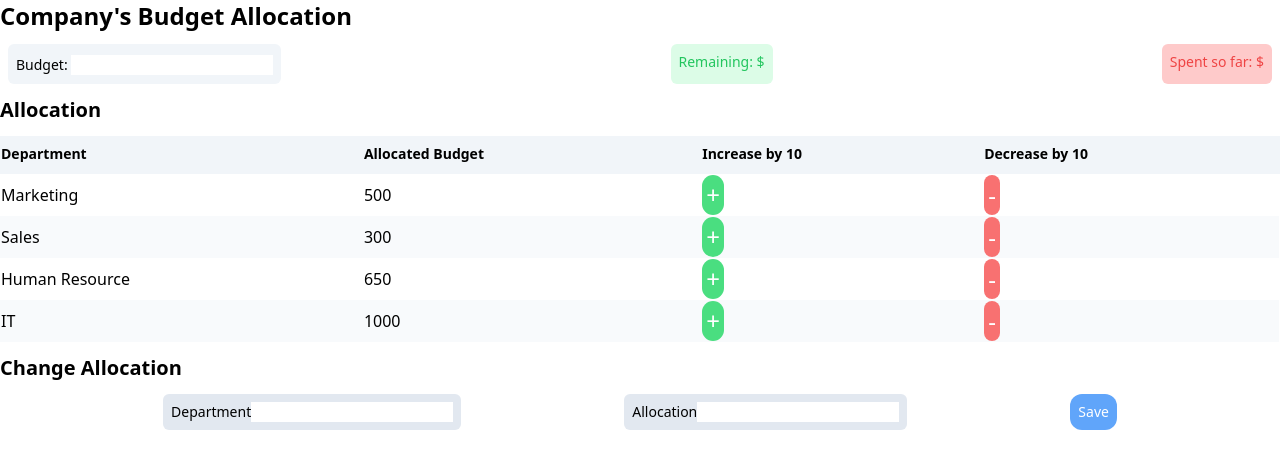
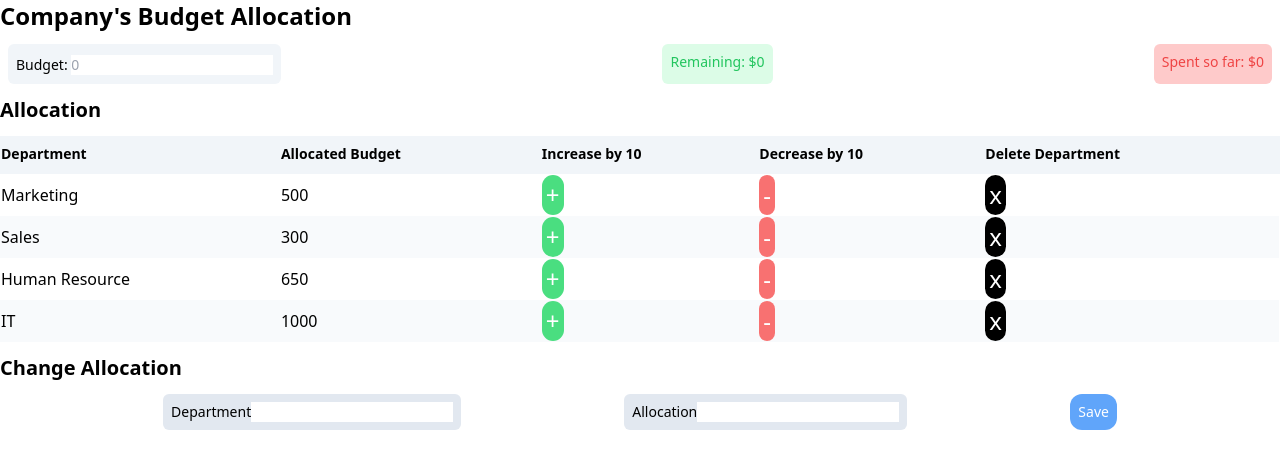
Before and after one commit to Unomars4/company-budget-allocator, a React app: page / in a window 1280 px wide. Shown: the top 468 px of the page. Built offline with nearby package versions, Linux system fonts and the light colour scheme; the HTML template or start-up script is replaced by a standard one.

Commit message:
add delete column to table

```diff
--- a/src/App.tsx
+++ b/src/App.tsx
@@ -2,20 +2,18 @@ import {useState} from 'react';
 import Allocator from './components/Allocator';
 import ChangeAllocation from './components/ChangeAllocation';
 import TableAllocation from './components/TableAllocation';
-import {Department} from './types';
-import data from "../data/departments";
+
 
 const App = () => {
-    const [allocatedDepartments, setDepartments] = useState<Department[] | undefined>(data);
 
     return (
         <main>
             <h1 className='text-2xl font-bold'>Company's Budget Allocation</h1>
             <Allocator />
             <h3 className='text-xl font-bold mb-3'>Allocation</h3>
-            <TableAllocation departments={allocatedDepartments} />
+            <TableAllocation />
             <h3 className='text-xl font-bold mb-3'>Change Allocation</h3>
-            <ChangeAllocation departments={allocatedDepartments} />
+            <ChangeAllocation />
         </main>
     );
 }
--- a/src/components/Allocator.tsx
+++ b/src/components/Allocator.tsx
@@ -1,20 +1,22 @@
-import {useInputField} from "../hooks";
+import {useBudgetStore} from "../store";
 
 const Allocator = () => {
-    const budgetInput = useInputField('number');
+    const budget = useBudgetStore((state) => state.budget);
+    const spent = useBudgetStore((state) => state.spent);
+
 
     return (
         <section className='flex flex-row justify-between my-3'>
             <article className='p-2 mx-2 rounded-md bg-slate-100 min-w-fit'>
                 <label className='text-sm'>
-                    Budget: <input {...budgetInput} />
+                    Budget: <input type="number" min={0} placeholder="0" onChange={(e) => updateBudget(Number(e.target.value))} />
                 </label>
             </article>
             <article className='p-2 mx-2 rounded-md bg-green-100 min-w-fit'>
-                <p className='text-green-500 text-sm'>Remaining: ${budgetInput.value} </p>
+                <p className='text-green-500 text-sm'>Remaining: ${budget} </p>
             </article>
             <article className='p-2 mx-2 rounded-md bg-red-200 min-w-fit'>
-                <p className='text-red-500 text-sm'>Spent so far: $</p>
+                <p className='text-red-500 text-sm'>Spent so far: ${spent}</p>
             </article>
         </section>
     )
--- a/src/components/ChangeAllocation.tsx
+++ b/src/components/ChangeAllocation.tsx
@@ -1,6 +1,8 @@
+import {useBudgetStore} from "../store";
 import {Department} from "../types";
 
-const ChangeAllocation = ({departments}: {departments: Department[] | undefined}) => {
+const ChangeAllocation = () => {
+    const departments: Department[] = useBudgetStore((state) => state.data);
 
     const saveAllocation = (event: React.SyntheticEvent) => {
         event.preventDefault();
--- a/src/components/TableAllocation.tsx
+++ b/src/components/TableAllocation.tsx
@@ -1,6 +1,9 @@
+import {useBudgetStore} from "../store";
 import {Department} from "../types";
 
-const TableAllocation = ({departments}: {departments: Department[] | undefined}) => {
+const TableAllocation = () => {
+    const departments: Department[] = useBudgetStore((state) => state.data);
+
     return (
         <section className="mb-3">
             <table className="w-full text-left">
@@ -10,6 +13,7 @@ const TableAllocation = ({departments}: {departments: Department[] | undefined})
                         <th>Allocated Budget</th>
                         <th>Increase by 10</th>
                         <th>Decrease by 10</th>
+                        <th>Delete Department</th>
                     </tr>
                 </thead>
                 <tbody>
@@ -23,6 +27,9 @@ const TableAllocation = ({departments}: {departments: Department[] | undefined})
                             <td>
                                 <button className="p-1 rounded-full text-white text-center text-2xl bg-red-400" type="button">-</button>
                             </td>
+                            <td>
+                                <button className="p-1 rounded-full text-white text-center text-2xl bg-black" type="button">x</button>
+                            </td>
                         </tr>
                     )) : null}
                 </tbody>
--- a/src/hooks/index.ts
+++ b/src/hooks/index.ts
@@ -1,15 +1,13 @@
-import {useState} from "react";
-import {Budget, Department, InputField} from "../types";
+import {useBudgetStore} from "../store";
+import {InputField} from "../types";
 
 export const useInputField = (type: string): InputField => {
-    const [value, setValue] = useState<string | number | undefined>();
 
     const onChange = (event: React.SyntheticEvent) => {
-        if (type === 'number') {
-            setValue(Number(event.target.value));
+
+        if (typeof value === 'number') {
             return;
         }
-        setValue(event.target.value);
     };
 
     return {
--- /dev/null
+++ b/src/store/index.ts
@@ -0,0 +1,11 @@
+import {create} from "zustand";
+import data from "../../data/departments";
+import {State, Actions} from "../types";
+
+export const useBudgetStore = create<State & Actions>()((set) => ({
+    data: data,
+    budget: 0,
+    spent: 0,
+    setBudget: (amt: number) => set((state) => ({budget: amt})),
+    calcSpent: () => set((state) => ({spent: state.budget - state.data.reduce((p, c) => p + c.amountAllocated, 0)}))
+}));
```
Also changed, not shown: src/types.ts (+7 -2 lines).
